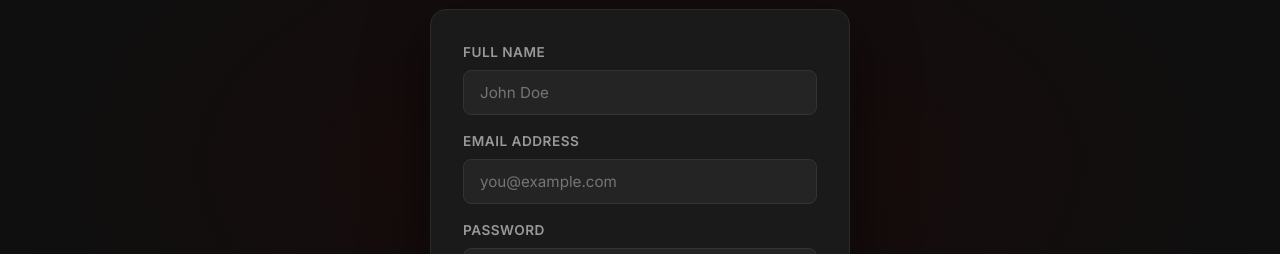
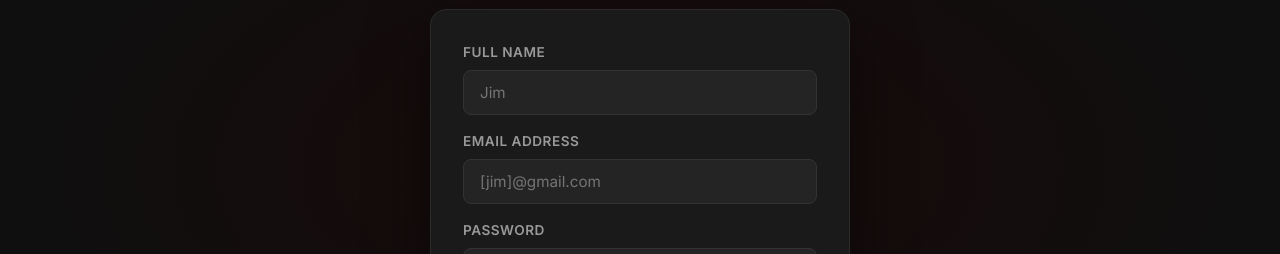
Before and after one commit to JimIITDU/NewsPortal, a React (Vite) app in the folder frontend/: page /register in a window 1280 px wide. Shown: the part 285-539 px from the top of the page. Built offline with nearby package versions, Linux system fonts and the light colour scheme.

Commit message:
manual frontend update in log in and registartion

```diff
--- a/frontend/src/pages/Login.jsx
+++ b/frontend/src/pages/Login.jsx
@@ -75,7 +75,7 @@ export default function Login({ darkMode = true }) {
               }}>Email Address</label>
               <input
                 type="email"
-                placeholder="you@example.com"
+                placeholder="[my email]@gmail.com"
                 value={form.email}
                 onChange={e => setForm({ ...form, email: e.target.value })}
                 required
--- a/frontend/src/pages/Register.jsx
+++ b/frontend/src/pages/Register.jsx
@@ -68,8 +68,8 @@ export default function Register({ darkMode = true }) {
 
           <form onSubmit={handleSubmit}>
             {[
-              { label: 'Full Name', key: 'name', type: 'text', placeholder: 'John Doe' },
-              { label: 'Email Address', key: 'email', type: 'email', placeholder: 'you@example.com' },
+              { label: 'Full Name', key: 'name', type: 'text', placeholder: 'Jim' },
+              { label: 'Email Address', key: 'email', type: 'email', placeholder: '[jim]@gmail.com' },
               { label: 'Password', key: 'password', type: 'password', placeholder: 'Min. 6 characters' },
             ].map(({ label, key, type, placeholder }) => (
               <div key={key} style={{ marginBottom: '16px' }}>
```
